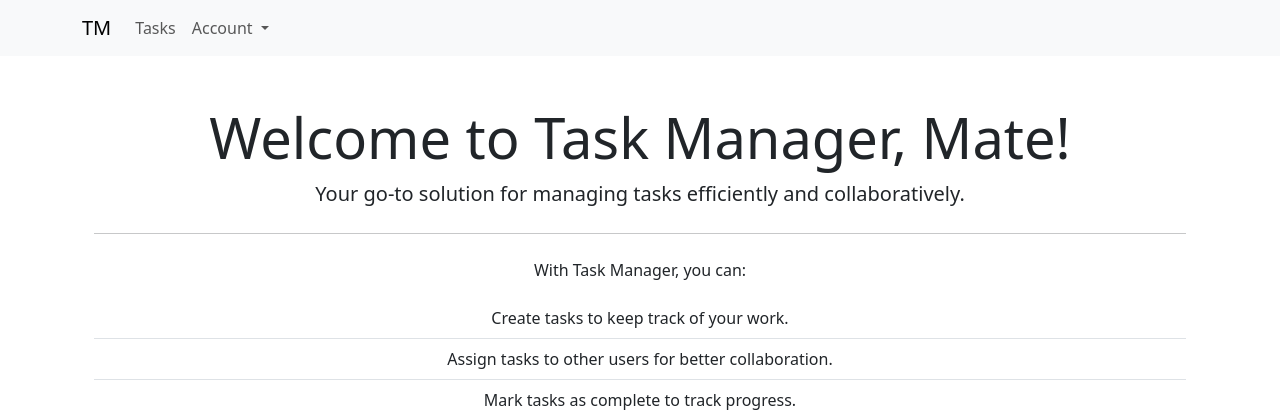
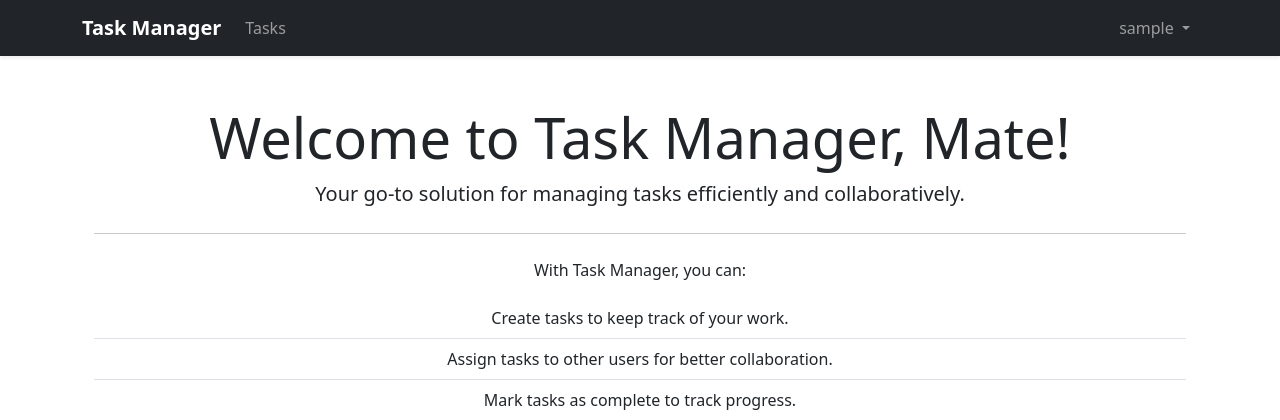
Before and after one commit to yarzhuravlov/task-manager-mate, a Django app: page / in a window 1280 px wide. Shown: the top 420 px of the page. Run offline with Django 5.2, Linux system fonts and the light colour scheme; the visitor is signed in with stand-in values (Sample User, id 1).

Commit message:
update navbar.html

```diff
--- a/templates/includes/navbar.html
+++ b/templates/includes/navbar.html
@@ -1,41 +1,35 @@
-<nav class="navbar navbar-expand-lg bg-body-tertiary">
+<nav class="navbar navbar-expand-lg navbar-dark bg-dark shadow-sm">
   <div class="container">
-    <a class="navbar-brand" href="{% url 'tasks:task-list' %}">TM</a>
-    <button class="navbar-toggler" type="button" data-bs-toggle="collapse"
-            data-bs-target="#navbarSupportedContent"
-            aria-controls="navbarSupportedContent" aria-expanded="false"
-            aria-label="Toggle navigation">
+    <a class="navbar-brand fw-bold" href="{% url 'base:index' %}">Task Manager</a>
+    <button class="navbar-toggler" type="button" data-bs-toggle="collapse" data-bs-target="#navbarNav" aria-controls="navbarNav" aria-expanded="false" aria-label="Toggle navigation">
       <span class="navbar-toggler-icon"></span>
     </button>
-    <div class="collapse navbar-collapse" id="navbarSupportedContent">
-      <ul class="navbar-nav me-auto mb-2 mb-lg-0">
+    <div class="collapse navbar-collapse" id="navbarNav">
+      <ul class="navbar-nav me-auto">
         <li class="nav-item">
-          <a class="nav-link" aria-current="page"
-             href="{% url 'tasks:task-list' %}">Tasks</a>
+          <a class="nav-link {% if request.resolver_match.url_name == 'task-list' %}active{% endif %}" href="{% url 'tasks:task-list' %}">Tasks</a>
         </li>
+      </ul>
+      <ul class="navbar-nav">
+        {% if user.is_authenticated %}
           <li class="nav-item dropdown">
-          <a class="nav-link dropdown-toggle" href="#" role="button"
-             data-bs-toggle="dropdown" aria-expanded="false">
-            Account
+            <a class="nav-link dropdown-toggle" href="#" id="userDropdown" role="button" data-bs-toggle="dropdown" aria-expanded="false">
+              {{ user.username }}
             </a>
-          <ul class="dropdown-menu">
-            {% if user.is_authenticated %}
+            <ul class="dropdown-menu dropdown-menu-end" aria-labelledby="userDropdown">
               <li>
-                <span class="dropdown-item">{{ user.username }}</span>
-              </li>
-            {% endif %}
-            <li>
-              {% if user.is_authenticated %}
-                <form action="{% url 'logout' %}" method="POST">
+                <form action="{% url 'logout' %}" method="POST" class="d-inline">
                   {% csrf_token %}
-                  <input class="dropdown-item" type="submit" value="Logout">
+                  <button class="dropdown-item text-danger" type="submit">Logout</button>
                 </form>
-              {% else %}
-                <a class="dropdown-item" href="{% url 'login' %}">Login</a>
-              {% endif %}
               </li>
             </ul>
           </li>
+        {% else %}
+          <li class="nav-item">
+            <a class="nav-link" href="{% url 'login' %}">Login</a>
+          </li>
+        {% endif %}
       </ul>
     </div>
   </div>
```
Lines whose indentation alone changed are shown as unchanged.
